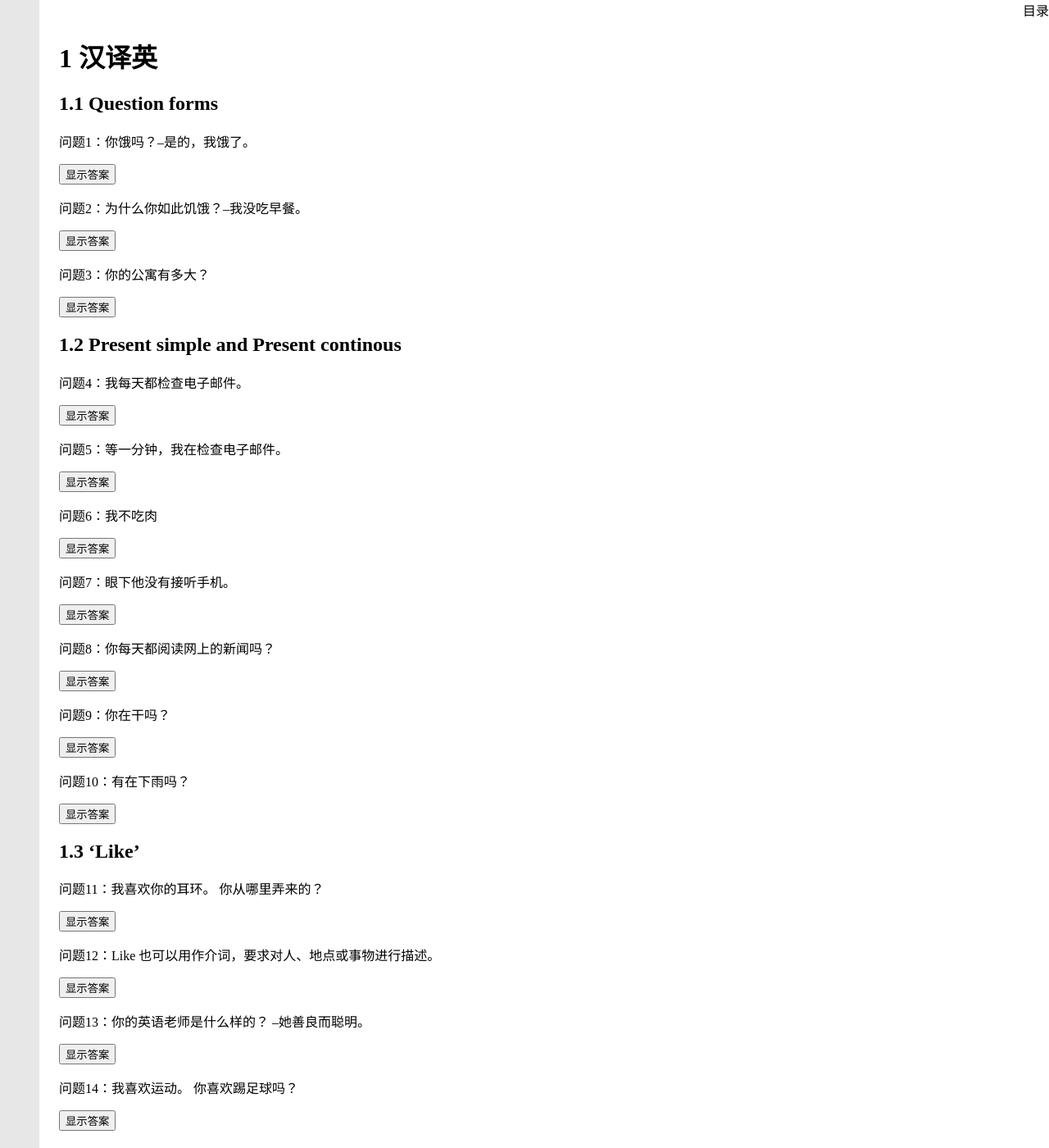
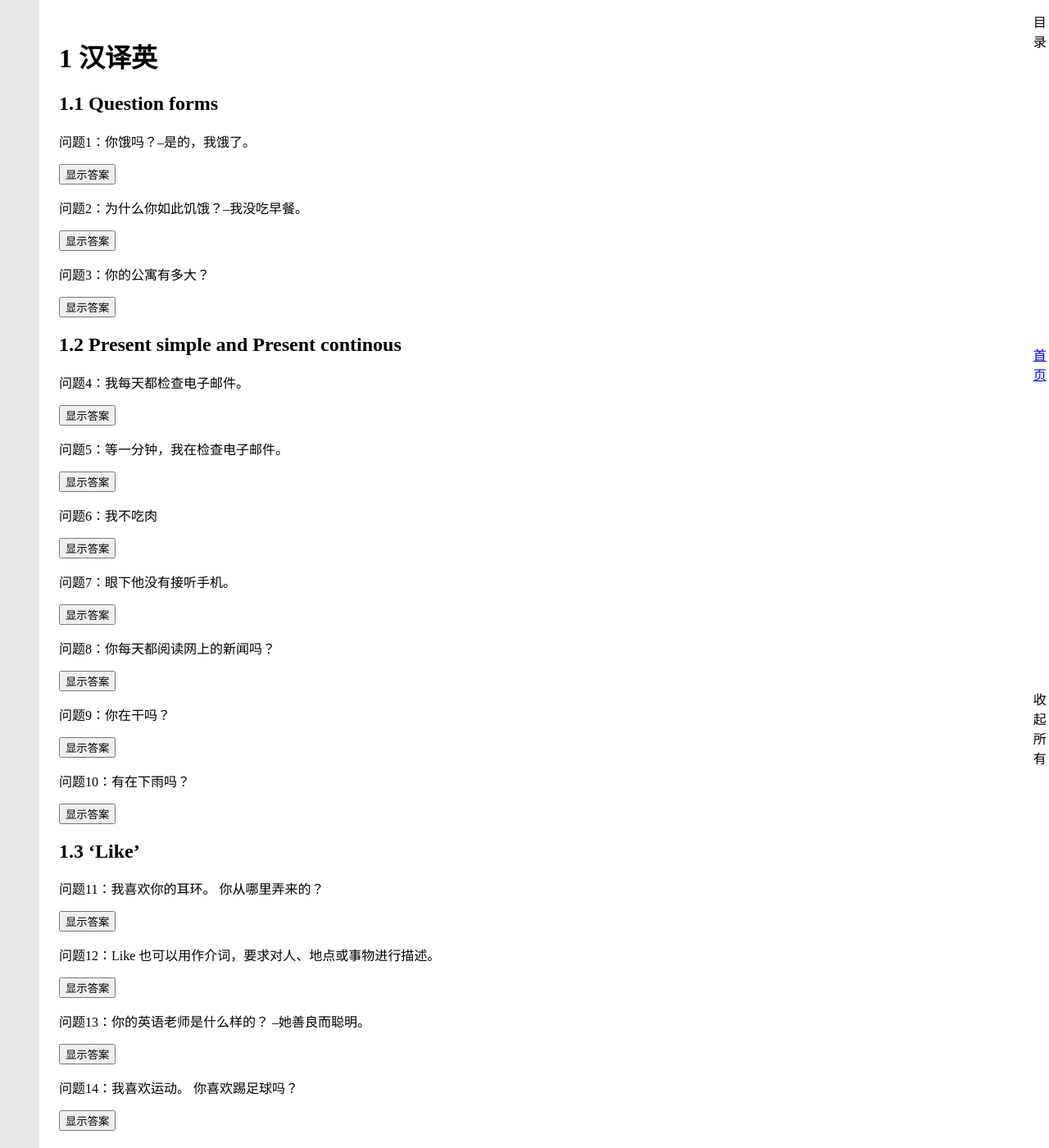
Before and after one commit to cyclonezhao/cyclonezhaonotes, a Jekyll site: the page built from _posts/2022-03-08-汉译英.md, in a window 1280 px wide and 1400 px high. Shown: the whole window at 82% size. Built offline with Jekyll 4.4.1, drawn with Linux system fonts in a browser that asks for light colours.

Commit message:
首页链接移到外面；增加“收起所有“按钮

```diff
--- a/_layouts/post.html
+++ b/_layouts/post.html
@@ -17,8 +17,9 @@
     <!-- 页面布局容器 -->
     <div id="siteWrapper">
       <div id="showContent">目录</div>
+      <div id="mainPageLink"><a href="{{ site.baseurl }}">首页</a></div>
+      <div id="collapseAll">收起所有</div>
       <aside id="mainNavigation">
-        <div style="margin: 1rem 0 0 1rem"><a href="{{ site.baseurl }}">首页</a></div>
       </aside>
       <div id="appWrapper">
         <div id="appInnerWrapper">
--- a/script/style.css
+++ b/script/style.css
@@ -107,11 +107,33 @@ body {
     position: fixed;
     z-index: 999;
     right: 0;
+    top: 1vh;
+    width: 1.2rem;
     background-color: #fff;
   }
   #bodyContent{
     width: calc(100vw - 3rem);
   }
+}
+
+#mainPageLink{
+  display: block;
+  position: fixed;
+  z-index: 999;
+  right: 0;
+  top: 30vh;
+  width: 1.2rem;
+  background-color: #fff;
+}
+
+#collapseAll{
+  display: block;
+  position: fixed;
+  z-index: 999;
+  right: 0;
+  top: 60vh;
+  width: 1.2rem;
+  background-color: #fff;
 }
 
 .answer {
```
